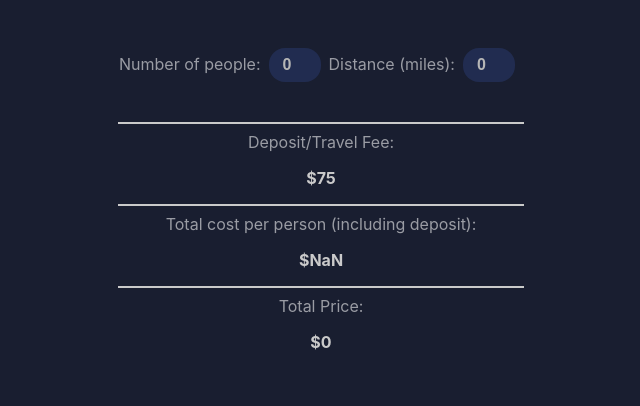
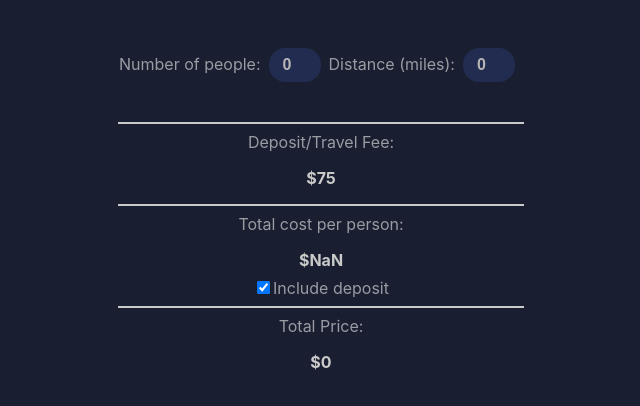
Before and after one commit to tarasoffM/travel-calculator, a React (Create React App) app: page / in a window 1280 px wide. Shown: the top 406 px of the page, without its empty margins (319-959 px from the left). Built offline with nearby package versions, Linux system fonts and the light colour scheme.

Commit message:
added toggle to include deposit in the price per person breakdown

```diff
--- a/src/App.js
+++ b/src/App.js
@@ -10,9 +10,9 @@ function App() {
   const [selectedOptions, setSelectedOptions] = useState([]);
   const [travelCost, setTravelCost] = useState(0);
   const [price, setPrice] = useState(0);
+  const [includeDeposit, setIncludeDeposit] = useState(false);
 
   // Pricing constants
-  const basePrice = 75;
   const pricePerMile = 5;
   const priceSilk = 75;
   const priceRegular = 60;
@@ -28,7 +28,7 @@ function App() {
     }
 
     selectedOptions.forEach((tan) => {
-      if (tan === 'silk/clear') {
+      if (tan === 'Silk/Clear') {
         tanCost += priceSilk;
       } else {
         tanCost += priceRegular;
@@ -61,6 +61,8 @@ function App() {
         selectedOptions={selectedOptions}
         setSelectedOptions={setSelectedOptions}
         travelCost={travelCost}
+        includeDeposit={includeDeposit}
+        setIncludeDeposit={setIncludeDeposit}
       />
     </div>
   );
--- a/src/Calculator.js
+++ b/src/Calculator.js
@@ -1,4 +1,4 @@
-import React from 'react';
+import React, { useState } from 'react';
 import TanCard from './TanCard';
 import './Calculator.css';
 
@@ -10,7 +10,10 @@ const Calculator = ({
                     price,
                     selectedOptions,
                     setSelectedOptions,
-                    travelCost }) => {
+                    travelCost
+                 }) => {
+
+    const [showWithDeposit, setShowWithDeposit] = useState(true);
 
     const handlePeopleChange = ({ target }) => {
         const newPeople = parseInt(target.value);
@@ -45,8 +48,16 @@ const Calculator = ({
                     </div>
                     <hr />
                     <div className="per-person">
-                        <label>Total cost per person (including deposit):</label>
-                        <p>${(price/people).toFixed(2)}</p>
+                        <label>Total cost per person:</label>
+                        <p>${showWithDeposit ? ((price / people) + (travelCost / people)).toFixed(2) : (price / people).toFixed(2)}</p>
+                        <label>
+                            <input
+                                type="checkbox"
+                                checked={showWithDeposit}
+                                onChange={() => setShowWithDeposit(!showWithDeposit)}
+                            />
+                            Include deposit
+                        </label>
                     </div>
                     <hr />
                     <div className="total">
```
